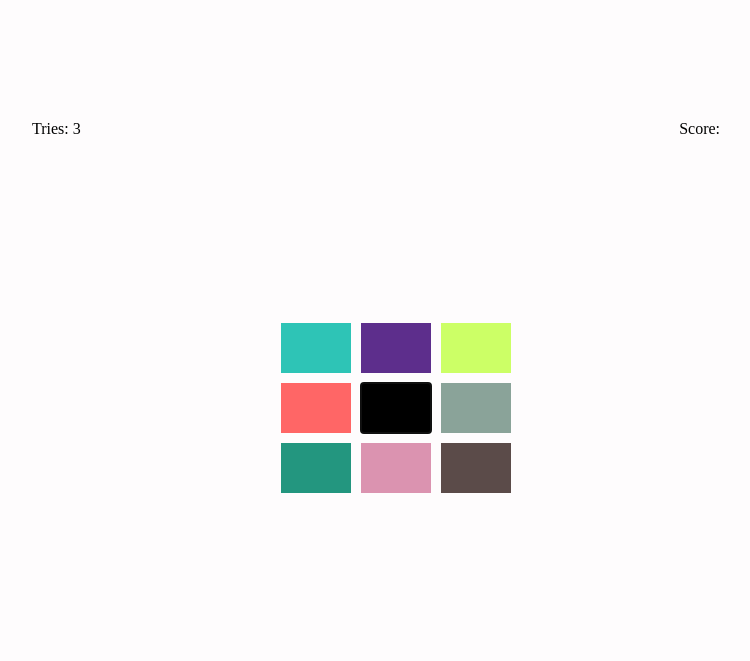
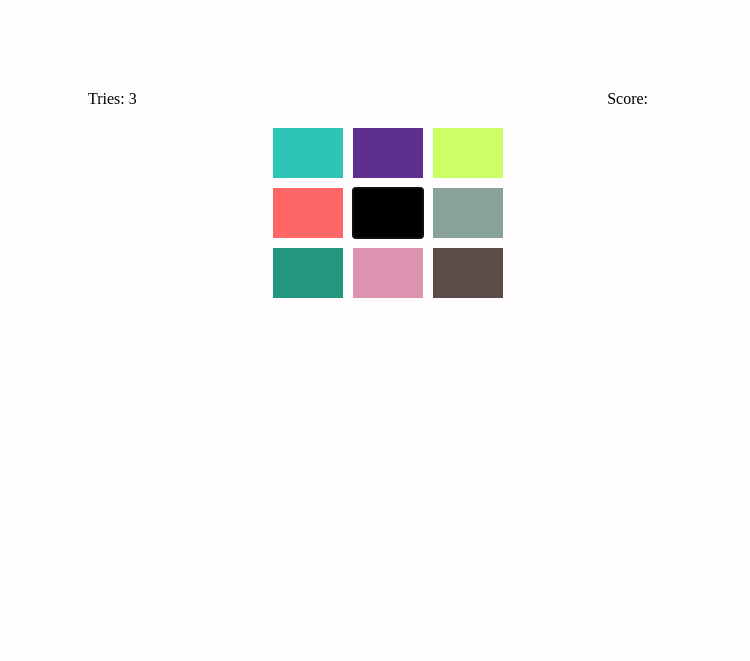
Before and after one commit to selfmadecode/clicke-it, a plain HTML site: page index.html in a window 1280 px wide. Shown: the whole page, without its empty margins (252-1002 px from the left). Drawn offline with Linux system fonts and the light colour scheme.

Commit message:
some layout modifications

```diff
--- a/css/basic.css
+++ b/css/basic.css
@@ -1,6 +1,10 @@
 html, body{
     width: 100%;
     height: 100%;
+}
+*{
+    padding: 0;
+    margin: 0;
 }
 body{
     background: #FEFCFD;
@@ -12,15 +16,12 @@ body > .container{
     /* margin: 10px; */
 }
 .details{
-    /* border: 1px solid red; */
-    max-width: 60%;
+    max-width: 50%;
     margin: auto;
-    margin-top: 100px;
-
 }
 body > .details{
     display: flex;
-    /* margin-top: 70px; */
+    margin-top: 70px;
 }
 .details > div{
     display: flex;
@@ -36,8 +37,8 @@ body > .details{
     grid-template-columns: repeat(3, 70px);
     grid-template-rows: repeat(3, 50px);
     grid-gap: 10px;
-    width: 500px;
-    height: 500px;
+    /* width: 500px; */
+    /* height: 500px; */
     margin: auto;
     /* border: 1px solid red; */
     justify-content: center;
--- a/index.html
+++ b/index.html
@@ -7,12 +7,14 @@
     <link rel="stylesheet" href="css/basic.css">
     <title>Click Hunter</title>
 </head>
-<body class="body">
+<body>
+
 
     <div class="details">
         <div class="tries">Tries:</div>
         <div class="score">Score:</div>
     </div>
+
     <div class="container">
         <button class="content"></button>
         <button class="content"></button>
@@ -23,6 +25,7 @@
         <button class="content"></button>
         <button class="content"></button>
         <button class="content"></button>
+
     </div>
 
 
```
